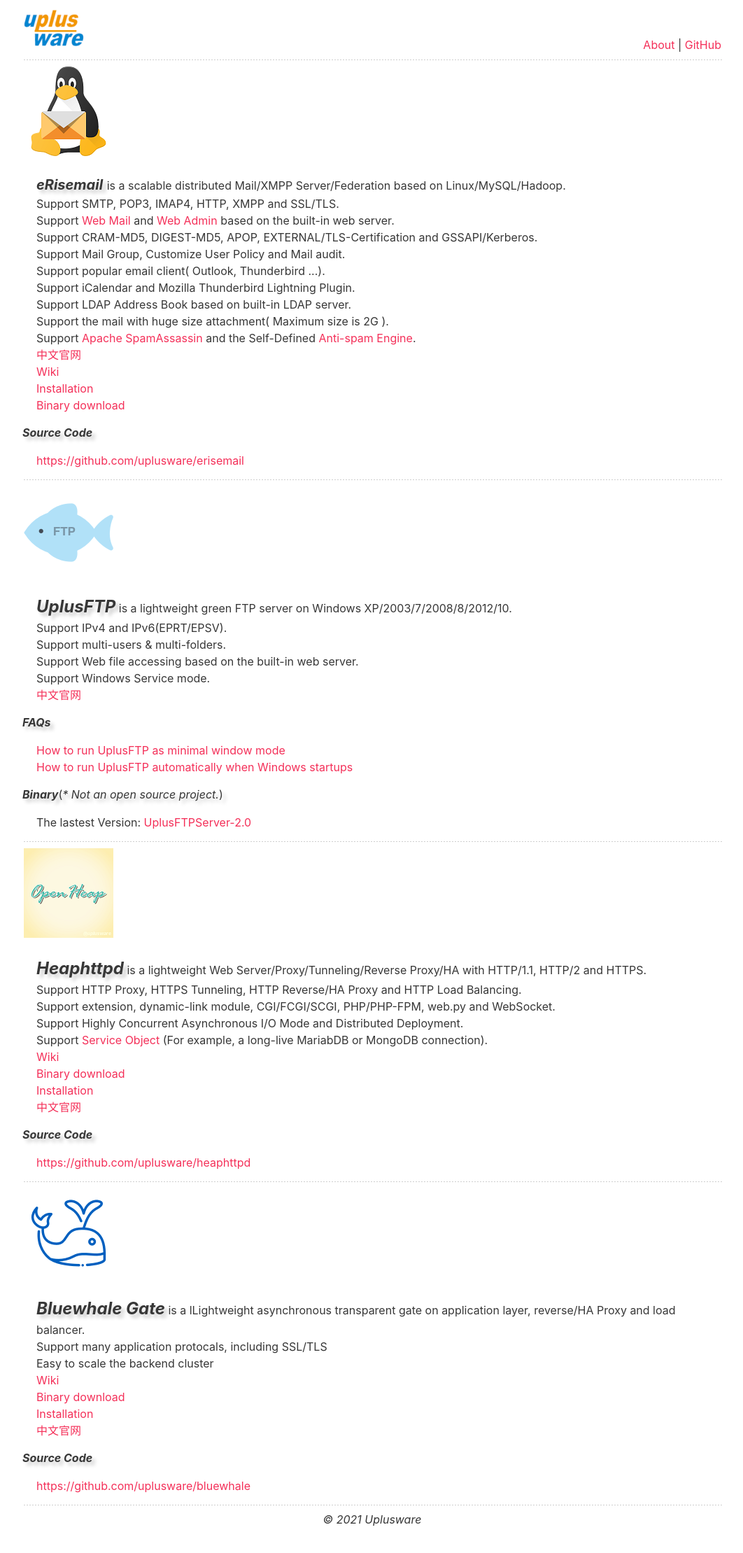
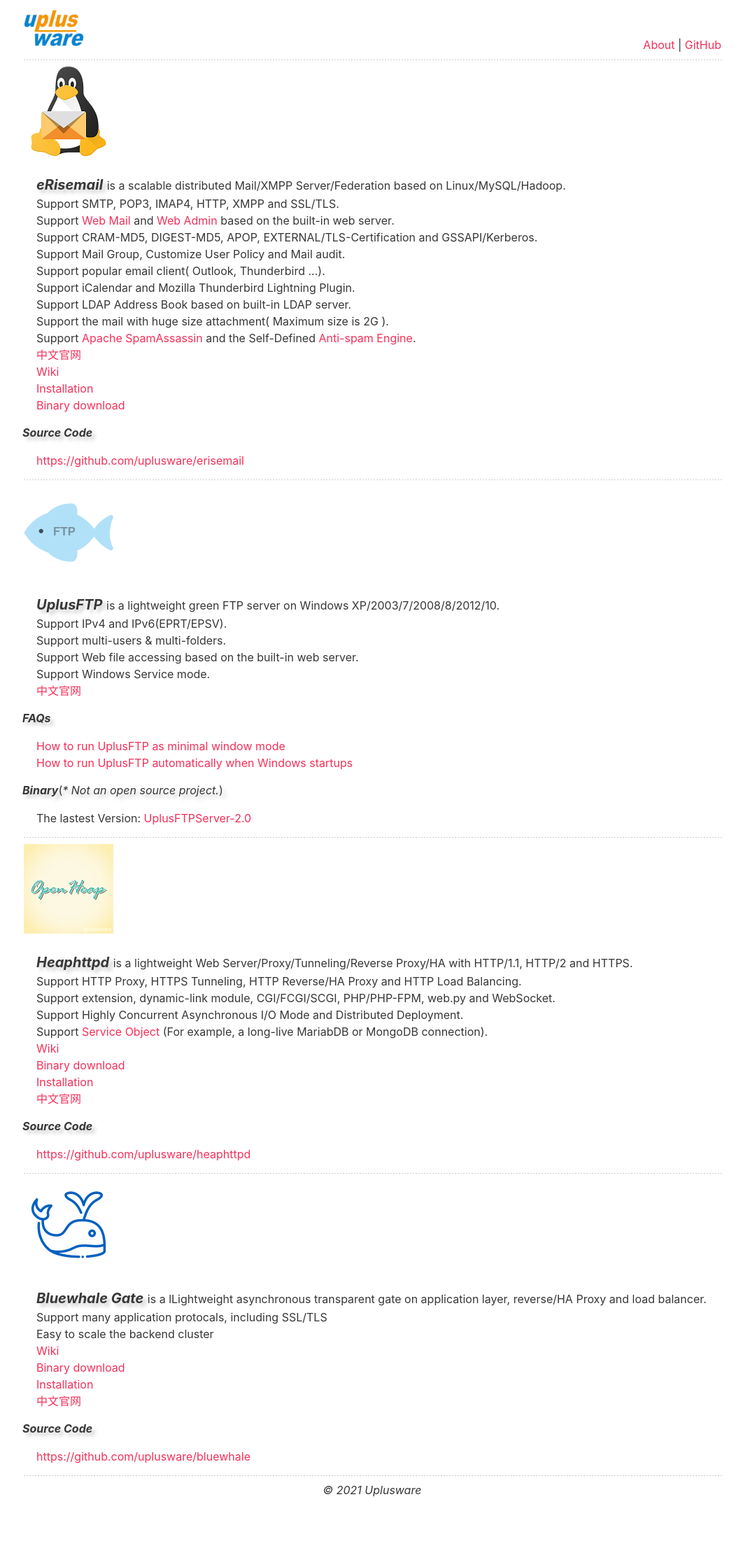
Before and after one commit to uplusware/uplusware.github.io, a Jekyll site: the page index.html, which Jekyll copies as it is, in a window 1280 px wide. Shown: the whole page at 70% size, without its empty margins (108-1170 px from the left). Built offline with Jekyll 4.4.1, drawn with Linux system fonts in a browser that asks for light colours; after the commit the page ends 2177 px from its top, so only the background shows below that.

Commit message:
Update index.html

```diff
--- a/index.html
+++ b/index.html
@@ -51,7 +51,7 @@
 		</td><td valign="middle">
 		</td></tr></table>
 		<ul>
-			<li><span style="text-shadow: 5px 5px 5px #cccccc; font-size: 150%"><strong><em>UplusFTP</em></strong></span> is a lightweight green FTP server on Windows XP/2003/7/2008/8/2012/10.</li>
+			<li><span style="text-shadow: 5px 5px 5px #cccccc; font-size: 125%"><strong><em>UplusFTP</em></strong> </span> is a lightweight green FTP server on Windows XP/2003/7/2008/8/2012/10.</li>
 			<li>Support IPv4 and IPv6(EPRT/EPSV).</li>
             		<li>Support multi-users &amp; multi-folders.</li>
 			<li>Support Web file accessing based on the built-in web server.</li>
@@ -77,7 +77,7 @@
 		</td><td valign="middle">
 		</td></tr></table>
 		<ul>
-			<li><span style="text-shadow: 5px 5px 5px #cccccc; font-size: 150%"><strong><em>Heaphttpd</em></strong></span> is a lightweight Web Server/Proxy/Tunneling/Reverse Proxy/HA with HTTP/1.1, HTTP/2 and HTTPS.</li>
+			<li><span style="text-shadow: 5px 5px 5px #cccccc; font-size: 125%"><strong><em>Heaphttpd</em></strong> </span> is a lightweight Web Server/Proxy/Tunneling/Reverse Proxy/HA with HTTP/1.1, HTTP/2 and HTTPS.</li>
 			<li>Support HTTP Proxy, HTTPS Tunneling, HTTP Reverse/HA Proxy and HTTP Load Balancing.</li>
       			<li>Support extension, dynamic-link module, CGI/FCGI/SCGI, PHP/PHP-FPM, web.py and WebSocket.</li>
 			<li>Support Highly Concurrent Asynchronous I/O Mode and Distributed Deployment.</li>
@@ -99,7 +99,7 @@
 		</td><td valign="middle">
 		</td></tr></table>
 		<ul>
-			<li><span style="text-shadow: 5px 5px 5px #cccccc; font-size: 150%"><strong><em>Bluewhale Gate</em></strong></span> is a lLightweight asynchronous transparent gate on application layer, reverse/HA Proxy and load balancer.</li>
+			<li><span style="text-shadow: 5px 5px 5px #cccccc; font-size: 125%"><strong><em>Bluewhale Gate</em></strong> </span> is a lLightweight asynchronous transparent gate on application layer, reverse/HA Proxy and load balancer.</li>
             		<li>Support many application protocals, including SSL/TLS</li>
 			<li>Easy to scale the backend cluster</li>
 			<li><a href="https://github.com/uplusware/bluewhale/wiki" target="_blank">Wiki</a></li>
```
